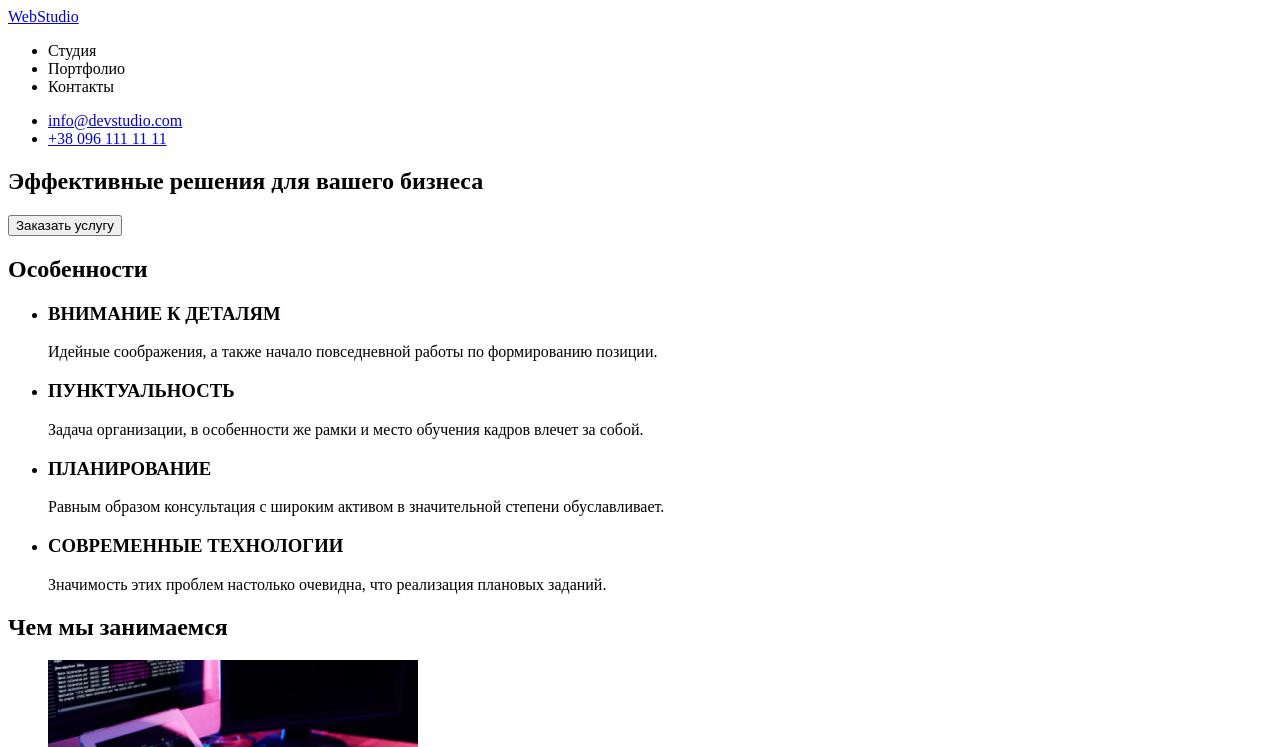
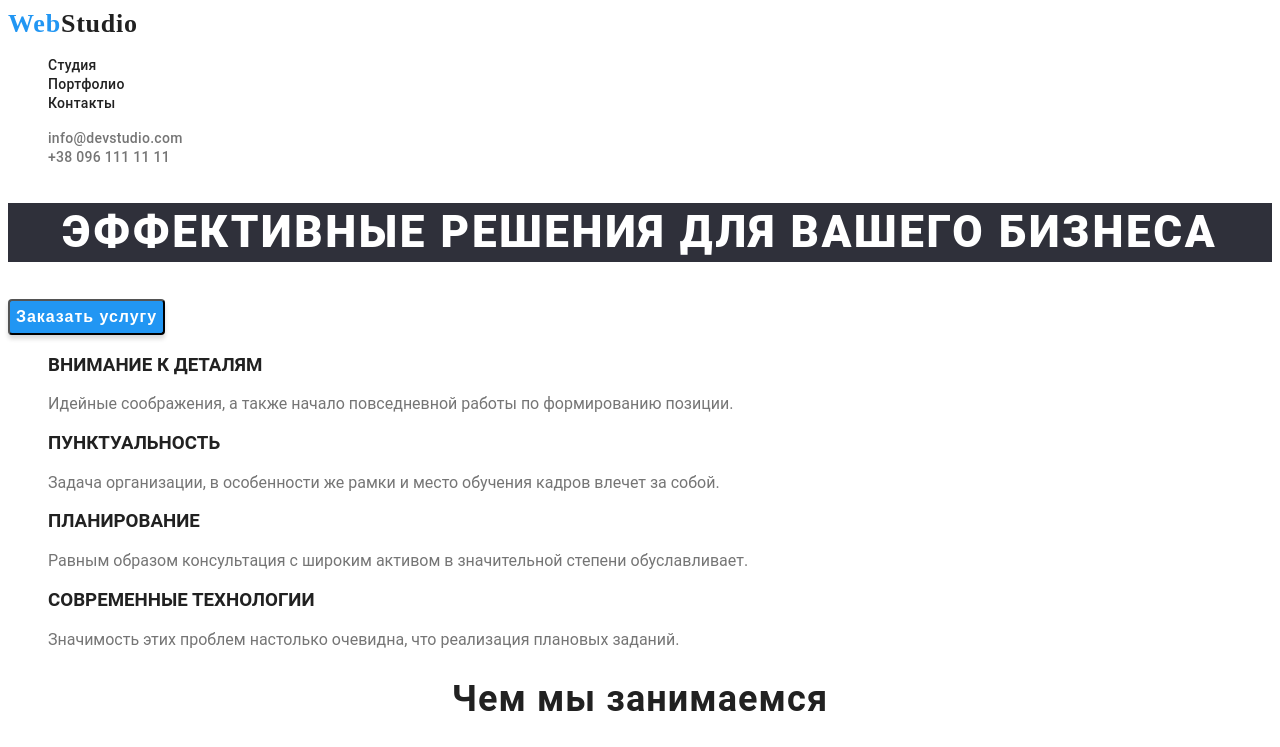
Before and after one commit to MaksVibe/goit-markup-hw-03, a plain HTML site: page index.html in a window 1280 px wide. Shown: the top 747 px of the page. Drawn offline with Linux system fonts and the light colour scheme.

Commit message:
Добавляет Цвета элементов, шрифты и положение текста

```diff
--- a/css/style.css
+++ b/css/style.css
@@ -0,0 +1,202 @@
+:root {
+  --primary-text-color: #212121;
+  --text-color: #757575;
+  --accent-color: #2196f3;
+}
+
+body {
+  background-color: #fff;
+  color: var(--primary-text-color);
+  font-family: "Roboto";
+}
+
+.list {
+  list-style: none;
+}
+
+/* Хедер. Логотип */
+.logo {
+  text-decoration: none;
+  font-family: "Raleway";
+  font-weight: bold;
+  font-size: 26px;
+  line-height: 31px;
+  letter-spacing: 0.03em;
+}
+
+/* Хедер. Навигационное меню */
+.top-line .link {
+  text-decoration: none;
+  color: var(--text-color);
+}
+.nav-main .link {
+  color: var(--primary-text-color);
+}
+
+.nav-main .link:hover,
+.nav-main .link:focus {
+  color: var(--accent-color);
+}
+
+.nav-main .studio {
+  font-weight: 500;
+  font-size: 14px;
+  line-height: 16px;
+  letter-spacing: 0.02em;
+}
+
+.nav-main .port {
+  font-weight: 500;
+  font-size: 14px;
+  line-height: 16px;
+  letter-spacing: 0.02em;
+}
+
+.nav-main .contact {
+  font-weight: 500;
+  font-size: 14px;
+  line-height: 16px;
+  letter-spacing: 0.02em;
+}
+
+.mail-link {
+  font-weight: 500;
+  font-size: 14px;
+  line-height: 16px;
+  letter-spacing: 0.02em;
+
+  color: var(--text-color);
+}
+
+.phone-link {
+  font-weight: 500;
+  font-size: 14px;
+  line-height: 16px;
+  letter-spacing: 0.02em;
+
+  color: var(--text-color);
+}
+
+.mail-link:hover,
+.mail-link:focus {
+  color: var(--accent-color);
+}
+
+.phone-link:hover,
+.phone-link:focus {
+  color: var(--accent-color);
+}
+
+/* Цвет текста */
+.text {
+  color: var(--text-color);
+}
+
+/* Герой */
+
+/* Заголовок h1 */
+.hero .hero-title {
+  font-weight: 900;
+  font-size: 44px;
+  line-height: 136%;
+  /* 60px or 136% */
+
+  text-align: center;
+  letter-spacing: 0.06em;
+  text-transform: uppercase;
+
+  color: #ffffff;
+  background: #2f303a;
+}
+
+.hero .hero-but {
+  background: var(--accent-color);
+  box-shadow: 0px 4px 4px rgba(0, 0, 0, 0.15);
+  border-radius: 4px;
+
+  font-style: normal;
+  font-weight: bold;
+  font-size: 16px;
+  line-height: 187%;
+  /* identical to box height, 30 px or 187% */
+
+  cursor: pointer;
+  align-items: center;
+  text-align: center;
+  letter-spacing: 0.06em;
+
+  color: #ffffff;
+}
+
+/* Особенности  */
+
+/* Чем мы занимаемся */
+.what-we-do {
+  font-style: normal;
+  font-weight: bold;
+  font-size: 36px;
+  line-height: 42px;
+  text-align: center;
+  letter-spacing: 0.03em;
+}
+
+/* Наша команда */
+.our-team {
+  background: #f5f4fa;
+}
+
+.our-team h2 {
+  font-style: normal;
+  font-weight: bold;
+  font-size: 36px;
+  line-height: 42px;
+  text-align: center;
+  letter-spacing: 0.03em;
+}
+
+/* Футер */
+.bot-line {
+  background: #2f303a;
+}
+
+.bot-line .mail-link {
+  text-decoration: none;
+  font-weight: normal;
+  font-size: 14px;
+  line-height: 171%;
+  /* 24 px or 171% */
+
+  letter-spacing: 0.03em;
+
+  color: rgba(255, 255, 255, 0.6);
+}
+
+.bot-line .address {
+  font-style: normal;
+  font-weight: normal;
+  font-size: 14px;
+  line-height: 171%;
+  /* 24 px or 171% */
+
+  letter-spacing: 0.03em;
+
+  color: #ffffff;
+}
+
+.bot-line .phone-link {
+  text-decoration: none;
+  font-style: normal;
+  font-weight: normal;
+  font-size: 14px;
+  line-height: 171%;
+  /* 24 px or 171% */
+
+  letter-spacing: 0.03em;
+
+  color: rgba(255, 255, 255, 0.6);
+}
+
+.bot-line .link:hover,
+.bot-line .link:focus {
+  color: var(--accent-color);
+}
--- a/index.html
+++ b/index.html
@@ -1,69 +1,72 @@
 <!DOCTYPE html>
 <html lang="ru">
   <head>
+    <!-- <meta http-equiv="Content-Type" content="charset=utf-8" /> -->
     <meta charset="utf-8" />
-    <title>Главная</title>
+    <link rel="stylesheet" href="./css/style.css" />
   </head>
   <body>
-    <!--Верхняя линия (согласно дизайна), Хедер (шапка) в соответствии с лекцией-->
-    <header>
-      <nav>
-        <a href="/" class="logo">WebStudio</a>
-        <ul>
+    <!-- Хедер (шапка) -->
+    <header class="top-line">
+      <a href="./index.html" class="logo">
+        <span style="color: #2196f3;">Web</span></span><span style="color: #212121;">Studio</span>
+      </a>
+      <nav class="nav-main">
+        <ul class="list">
           <li>
-            <a>Студия</a>
+            <a href="./index.html" class="link studio">Студия</a>
           </li>
           <li>
-            <a>Портфолио</a>
+            <a href="./portfolio.html" class="link port">Портфолио</a>
           </li>
           <li>
-            <a>Контакты</a>
+            <a href="" class="link contact">Контакты</a>
           </li>
         </ul>
       </nav>
-      <ul>
+      <ul class="list">
         <li>
-          <a href="mailto:info@devstudio.com">info@devstudio.com</a>
+          <a href="mailto:info@devstudio.com" class="link mail-link">info@devstudio.com</a>
         </li>
         <li>
-          <a href="tel:+380961111111">+38 096 111 11 11</a>
+          <a href="tel:+380961111111" class="link phone-link">+38 096 111 11 11</a>
         </li>
       </ul>
     </header>
     <main>
-      <!--Шапка (согласно дизайна), Герой (согласно лекции)-->
+      <!-- Герой -->
+      <section class="hero">
+        <h1 class="hero-title">Эффективные решения для вашего бизнеса</h1>
+        <button type="but" class="hero-but">Заказать услугу</button>
+      </section>
+      <!-- Блок Особенности -->
       <section>
-        <h1>Эффективные решения для вашего бизнеса</h1>
-        <button type="button">Заказать услугу</button>
-      </section>
-      <!--Особенности-->
-      <section>
-        <h2>Особенности</h2>
-        <ul>
+        <h2 style="display: none;">Особенности</h2>
+        <ul class="list">
           <li>
-            <h3>ВНИМАНИЕ К ДЕТАЛЯМ</h3>
-            <p>
+            <h3 class="title">ВНИМАНИЕ К ДЕТАЛЯМ</h3>
+            <p class="text">
               Идейные соображения, а также начало повседневной работы по
               формированию позиции.
             </p>
           </li>
           <li>
-            <h3>ПУНКТУАЛЬНОСТЬ</h3>
-            <p>
+            <h3 class="title">ПУНКТУАЛЬНОСТЬ</h3>
+            <p class="text">
               Задача организации, в особенности же рамки и место обучения кадров
               влечет за собой.
             </p>
           </li>
           <li>
-            <h3>ПЛАНИРОВАНИЕ</h3>
-            <p>
+            <h3 class="title">ПЛАНИРОВАНИЕ</h3>
+            <p class="text">
               Равным образом консультация с широким активом в значительной
               степени обуславливает.
             </p>
           </li>
           <li>
-            <h3>СОВРЕМЕННЫЕ ТЕХНОЛОГИИ</h3>
-            <p>
+            <h3 class="title">СОВРЕМЕННЫЕ ТЕХНОЛОГИИ</h3>
+            <p class="text">
               Значимость этих проблем настолько очевидна, что реализация
               плановых заданий.
             </p>
@@ -72,8 +75,8 @@
       </section>
       <!--Чем мы занимаемся-->
       <section>
-        <h2>Чем мы занимаемся</h2>
-        <ul>
+        <h2 class="what-we-do">Чем мы занимаемся</h2>
+        <ul class="list">
           <li>
             <a href="">
               <img
@@ -104,17 +107,17 @@
         </ul>
       </section>
       <!--Наша команда-->
-      <section>
+      <section class="our-team">
         <h2>Наша команда</h2>
-        <ul>
-          <li>
+        <ul class="list">
+          <li class="prod-des">
             <img
               src="./images/team/igordem.jpg"
               alt="Дизайнер продукта Игорь демьяненко"
               width="270px"
             />
             <h3>Игорь Демьяненко</h3>
-            <p>Product Designer</p>
+            <p class="text">Product Designer</p>
           </li>
           <li>
             <img
@@ -123,7 +126,7 @@
               width="270px"
             />
             <h3>Ольга Репина</h3>
-            <p>Frontend Developer</p>
+            <p class="text">Frontend Developer</p>
           </li>
           <li>
             <img
@@ -132,7 +135,7 @@
               width="270px"
             />
             <h3>Николай Тарасов</h3>
-            <p>Marketing</p>
+            <p class="text">Marketing</p>
           </li>
           <li>
             <img
@@ -141,23 +144,25 @@
               width="270px"
             />
             <h3>Михаил Ермаков</h3>
-            <p>UI Designer</p>
+            <p class="text">UI Designer</p>
           </li>
         </ul>
       </section>
     </main>
     <!--Подвал-->
-    <footer>
-      <a href="/">WebStudio</a>
-      <ul>
+    <footer class="bot-line">
+      <a href="./index.html" class="logo">
+        <span style="color: #2196f3;">Web</span></span><span style="color: #212121;">Studio</span>
+      </a>
+      <ul class="list">
         <li>
-          <address>г. Киев, пр-т Леси Украинки, 26</address>
+          <address class="address">г. Киев, пр-т Леси Украинки, 26</address>
         </li>
         <li>
-          <a href="mailto:info@example.com">info@example.com</a>
+          <a href="mailto:info@example.com" class="link mail-link">info@example.com</a>
         </li>
         <li>
-          <a href="tel:+380991111111">+38 099 111 11 11</a>
+          <a href="tel:+380991111111" class="link phone-link">+38 099 111 11 11</a>
         </li>
       </ul>
     </footer>
```
Also changed, not shown: 1 other file.
